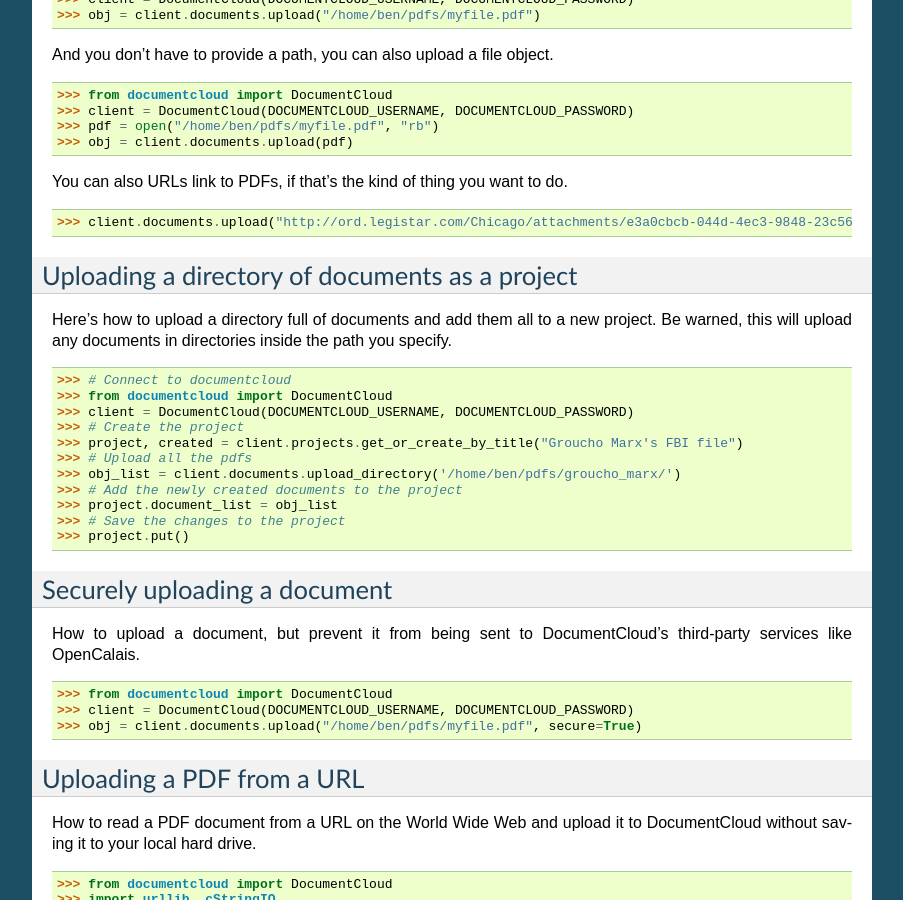
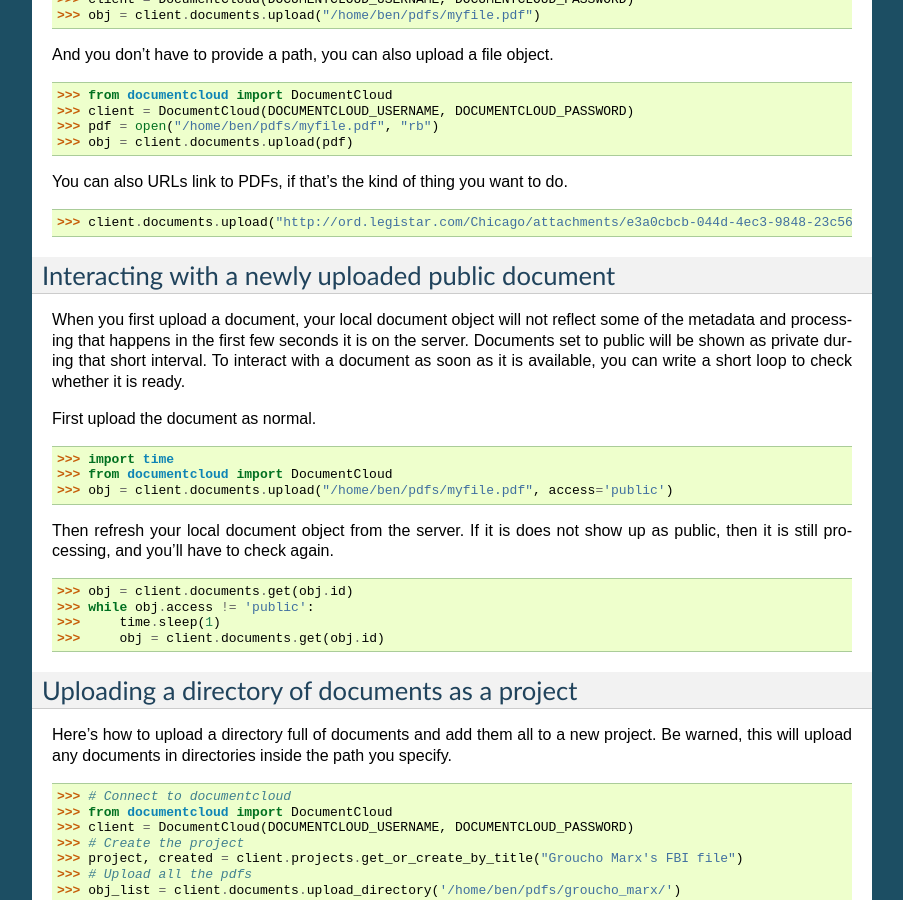
Before and after one commit to datadesk/python-documentcloud, a Sphinx documentation site: the page built from docs/gettingstarted.rst, in a window 1280 px wide and 900 px high, scrolled down 1342 px. Shown: the whole window, without its empty margins (198-1101 px from the left). Built offline with Sphinx 7.4.7, drawn with Linux system fonts in a browser that asks for light colours; some of the changed text lies outside the part shown.

Commit message:
Added a section on checking whether new documents are interaction-ready

```diff
--- a/docs/gettingstarted.rst
+++ b/docs/gettingstarted.rst
@@ -78,6 +78,23 @@
 
     >>> client.documents.upload("http://ord.legistar.com/Chicago/attachments/e3a0cbcb-044d-4ec3-9848-23c5692b1943.pdf")
 
+Interacting with a newly uploaded public document
+-------------------------------------------------
+
+When you first upload a document, your local document object will not reflect some of the metadata and processing that happens in the first few seconds it is on the server. Documents set to public will be shown as private during that short interval. To interact with a document as soon as it is available, you can write a short loop to check whether it is ready.
+
+First upload the document as normal. ::
+
+    >>> import time
+    >>> from documentcloud import DocumentCloud
+    >>> obj = client.documents.upload("/home/ben/pdfs/myfile.pdf", access='public')
+
+Then refresh your local document object from the server. If it is does not show up as public, then it is still processing, and you'll have to check again. ::
+
+    >>> obj = client.documents.get(obj.id)
+    >>> while obj.access != 'public':
+    >>>     time.sleep(1)
+    >>>     obj = client.documents.get(obj.id)
 
 Uploading a directory of documents as a project
 -----------------------------------------------
```
